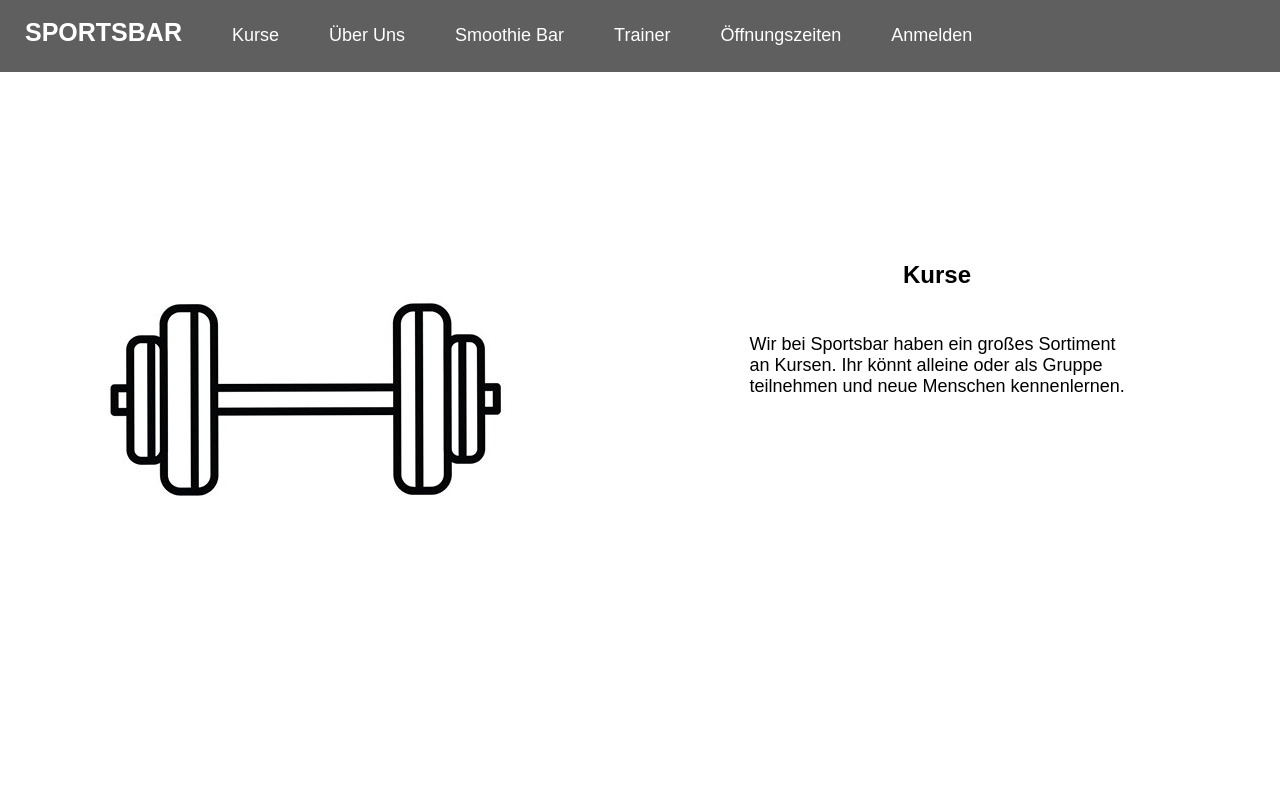
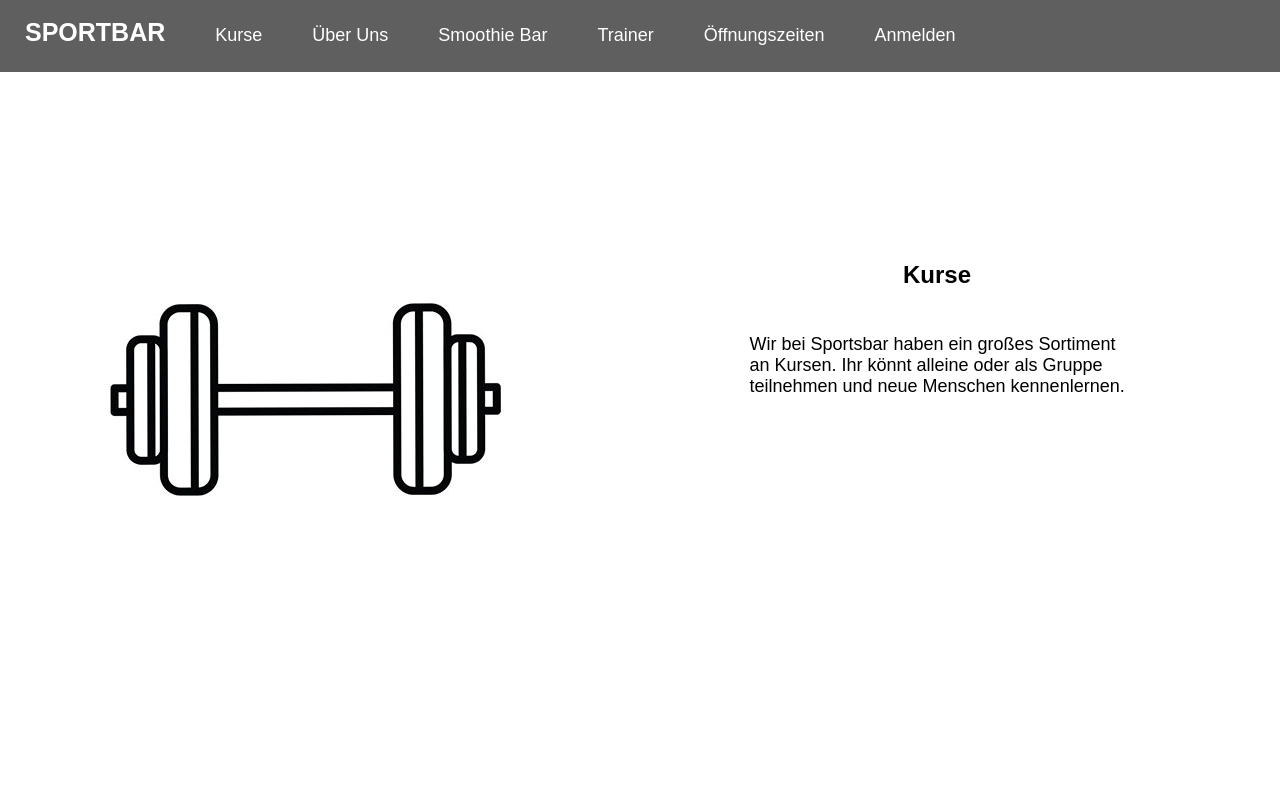
Before and after one commit to AliAlco/Sportbar, a plain HTML site: page i_kurse.html in a window 1280 px wide. Shown: the top 800 px of the page. Drawn offline with Linux system fonts and the light colour scheme.

Commit message:
Update i_kurse.html

```diff
--- a/i_kurse.html
+++ b/i_kurse.html
@@ -7,7 +7,7 @@
 </head>
 <body>
     <div class="header">
-        <p class="logo"><a class="white" href="index.html">SPORTSBAR</a></p>
+        <p class="logo"><a class="white" href="index.html">SPORTBAR</a></p>
         <div class="l-header">
             <p><a class="white" href="i_kurse.html">Kurse</a></p>
             <p><a class="white" href="i_über_uns.html">Über Uns</a></p>
```
